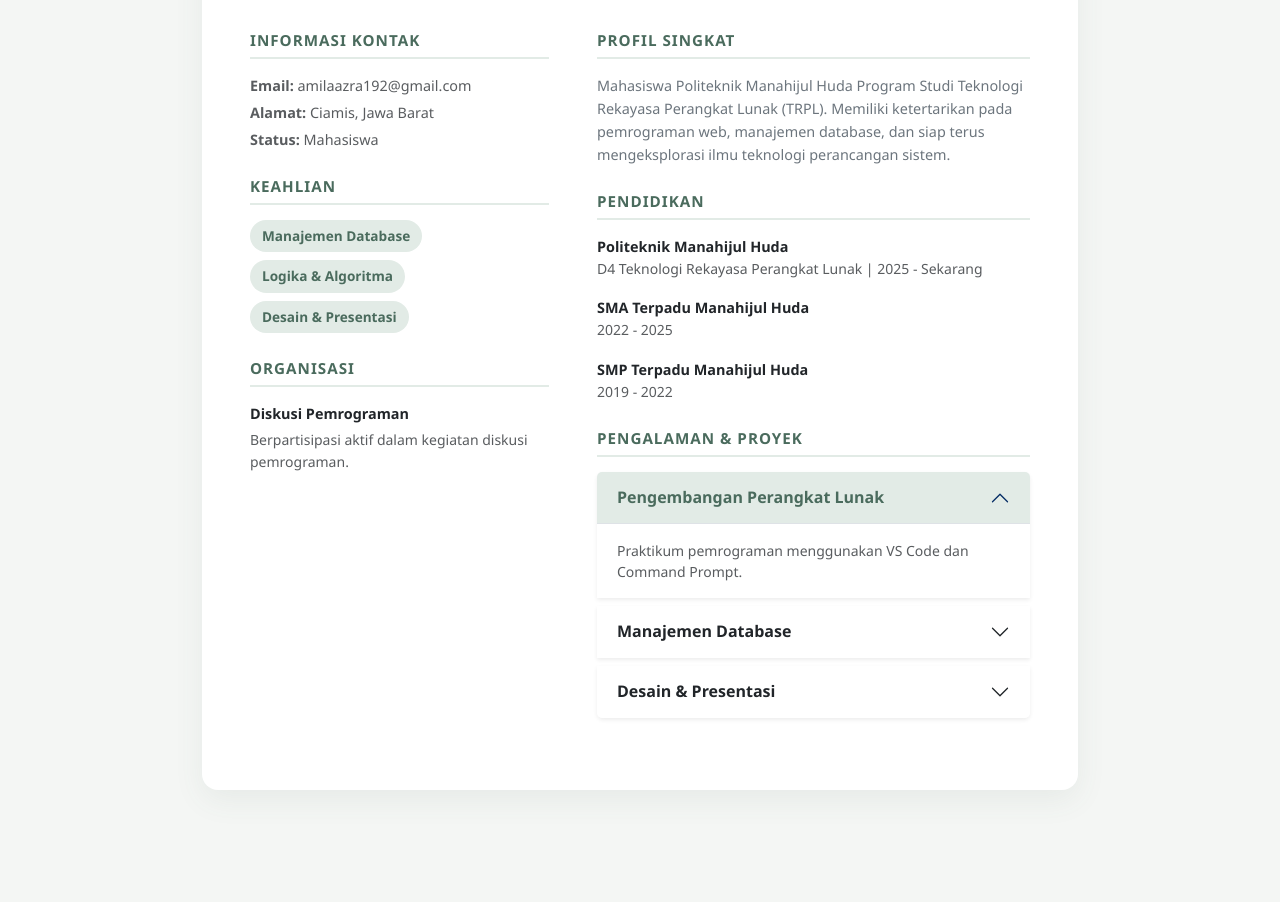
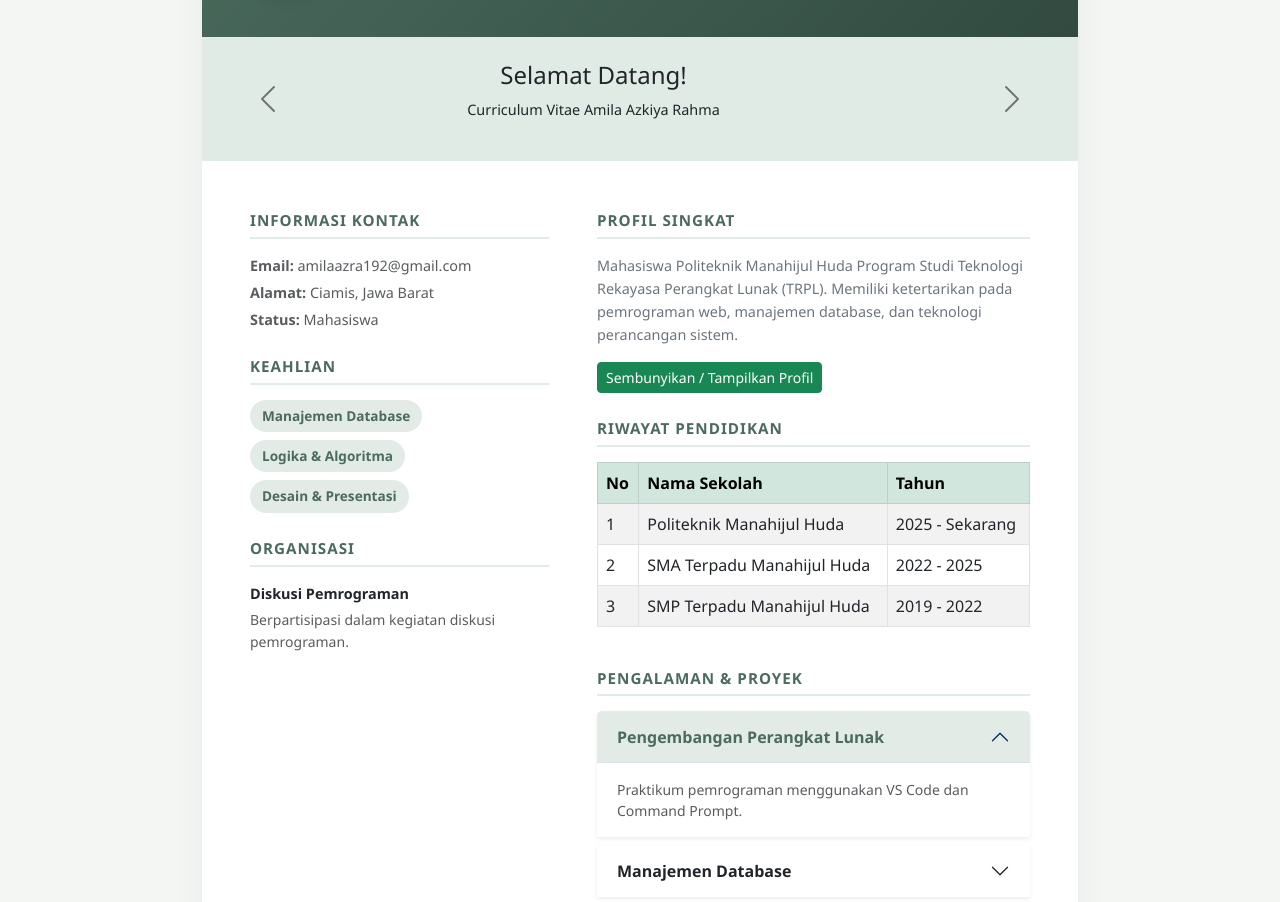
Before and after one commit to azkiyaamila135-crypto/cv-amila-, a plain HTML site: page index.html in a window 1280 px wide. Shown: the part 226-1128 px from the top of the page. Before the commit the page ends 1056 px from the top, so only its background shows below. Drawn offline with nearby package versions, Linux system fonts and the light colour scheme.

Commit message:
Update index.html

```diff
--- a/index.html
+++ b/index.html
@@ -3,138 +3,320 @@
 <head>
     <meta charset="UTF-8">
     <meta name="viewport" content="width=device-width, initial-scale=1.0">
+
     <title>Curriculum Vitae - Amila Azkiya Rahma</title>
-    <!-- 1. Bootstrap CSS CDN -->
+
+    <!-- Bootstrap CSS -->
     <link href="https://cdn.jsdelivr.net/npm/bootstrap@5.3.0/dist/css/bootstrap.min.css" rel="stylesheet">
-    <!-- 2. External CSS File -->
+
+    <!-- External CSS -->
     <link rel="stylesheet" href="style.css">
 </head>
+
 <body>
 
+<!-- NAVIGATION BAR -->
+<nav class="navbar navbar-expand-lg navbar-dark"
+     style="background-color: #3d5b50;">
+
+    <div class="container">
+        <a class="navbar-brand fw-bold" href="#">Amila CV</a>
+
+        <button class="navbar-toggler" type="button"
+            data-bs-toggle="collapse" data-bs-target="#menuCV">
+            <span class="navbar-toggler-icon"></span>
+        </button>
+
+        <div class="collapse navbar-collapse" id="menuCV">
+            <ul class="navbar-nav ms-auto">
+                <li class="nav-item">
+                    <a class="nav-link" href="#profil">Profil</a>
+                </li>
+                <li class="nav-item">
+                    <a class="nav-link" href="#pendidikan">Pendidikan</a>
+                </li>
+                <li class="nav-item">
+                    <a class="nav-link" href="#keahlian">Keahlian</a>
+                </li>
+                <li class="nav-item">
+                    <a class="nav-link" href="#proyek">Proyek</a>
+                </li>
+            </ul>
+        </div>
+    </div>
+</nav>
+
+
 <div class="container cv-wrapper">
-        <!-- Item Bootstrap 1: Card -->
+
     <div class="card cv-card">
 
-            <!-- Header Unik dengan Inisial & Nuansa Sage Green -->
+        <!-- HEADER -->
         <div class="header-section d-flex flex-column flex-md-row align-items-center gap-4 text-center text-md-start">
+
             <div class="profile-badge">AA</div>
+
             <div>
                 <h1 class="h3 fw-bold mb-1">Amila Azkiya Rahma</h1>
-                    <p class="mb-1 text-white-50">Mahasiswa Teknologi Rekayasa Perangkat Lunak</p>
-                    <p class="mb-0 text-white-50 small">Politeknik Manahijul Huda</p>
-                </div>
-            </div>
-
-            <!-- Konten Utama -->
-            <div class="card-body p-4 p-md-5">
-                <!-- Item Bootstrap 2: Grid System (row & col) -->
-                <div class="row">
-
-                    <!-- Kolom Kiri -->
-                    <div class="col-md-5 pe-md-4 border-end-md">
-
-                        <!-- Informasi Kontak -->
-                        <div class="mb-4">
-                            <div class="section-heading">Informasi Kontak</div>
-                            <p class="mb-1 text-muted"><strong>Email:</strong> amilaazra192@gmail.com</p>
-                            <p class="mb-1 text-muted"><strong>Alamat:</strong> Ciamis, Jawa Barat</p>
-                            <p class="mb-1 text-muted"><strong>Status:</strong> Mahasiswa</p>
-                        </div>
-
-                        <!-- Keahlian -->
-                        <div class="mb-4">
-                            <div class="section-heading">Keahlian</div>
-                            <div class="d-flex flex-wrap gap-2">
-                                <span class="custom-badge">Manajemen Database</span>
-                                <span class="custom-badge">Logika & Algoritma</span>
-                                <span class="custom-badge">Desain & Presentasi</span>
-                            </div>
-                        </div>
-
-                        <!-- Organisasi -->
-                        <div class="mb-4">
-                            <div class="section-heading">Organisasi</div>
-                            <p class="fw-bold mb-1">Diskusi Pemrograman</p>
-                            <p class="text-muted small">Berpartisipasi aktif dalam kegiatan diskusi pemrograman.</p>
+                <p class="mb-1 text-white-50">
+                    Mahasiswa Teknologi Rekayasa Perangkat Lunak
+                </p>
+                <p class="mb-0 text-white-50 small">
+                    Politeknik Manahijul Huda
+                </p>
             </div>
 
         </div>
 
-                    <!-- Kolom Kanan -->
-                    <div class="col-md-7 ps-md-4">
 
-                        <!-- Profil Singkat -->
+        <!-- CAROUSEL -->
+        <div id="carouselCV"
+             class="carousel slide carousel-dark"
+             data-bs-ride="carousel">
+
+            <div class="carousel-inner text-center p-4"
+                 style="background-color: #e1ebe5;">
+
+                <div class="carousel-item active">
+                    <h4>Selamat Datang!</h4>
+                    <p>Curriculum Vitae Amila Azkiya Rahma</p>
+                </div>
+
+                <div class="carousel-item">
+                    <h4>Mahasiswa TRPL</h4>
+                    <p>Politeknik Manahijul Huda</p>
+                </div>
+
+                <div class="carousel-item">
+                    <h4>Keahlian Saya</h4>
+                    <p>Database, Logika Algoritma,
+                       dan Desain Presentasi</p>
+                </div>
+
+            </div>
+
+            <button class="carousel-control-prev"
+                type="button" data-bs-target="#carouselCV"
+                data-bs-slide="prev">
+                <span class="carousel-control-prev-icon"></span>
+            </button>
+
+            <button class="carousel-control-next"
+                type="button" data-bs-target="#carouselCV"
+                data-bs-slide="next">
+                <span class="carousel-control-next-icon"></span>
+            </button>
+
+        </div>
+
+
+        <!-- KONTEN UTAMA -->
+        <div class="card-body p-4 p-md-5">
+
+            <div class="row">
+
+                <!-- KOLOM KIRI -->
+                <div class="col-md-5 pe-md-4 border-end-md">
+
+                    <!-- KONTAK -->
                     <div class="mb-4">
-                            <div class="section-heading">Profil Singkat</div>
-                            <p class="text-secondary">
-                                Mahasiswa Politeknik Manahijul Huda Program Studi Teknologi Rekayasa Perangkat Lunak (TRPL). Memiliki ketertarikan pada pemrograman web, manajemen database, dan siap terus mengeksplorasi ilmu teknologi perancangan sistem.
+                        <div class="section-heading">
+                            Informasi Kontak
+                        </div>
+
+                        <p class="mb-1 text-muted">
+                            <strong>Email:</strong> amilaazra192@gmail.com
+                        </p>
+
+                        <p class="mb-1 text-muted">
+                            <strong>Alamat:</strong> Ciamis, Jawa Barat
+                        </p>
+
+                        <p class="mb-1 text-muted">
+                            <strong>Status:</strong> Mahasiswa
                         </p>
                     </div>
 
-                        <!-- Riwayat Pendidikan -->
-                        <div class="mb-4">
-                            <div class="section-heading">Pendidikan</div>
-                            <div class="mb-3">
-                                <p class="fw-bold mb-0">Politeknik Manahijul Huda</p>
-                                <p class="text-muted small mb-0">D4 Teknologi Rekayasa Perangkat Lunak | 2025 - Sekarang</p>
-                            </div>
-                            <div class="mb-3">
-                                <p class="fw-bold mb-0">SMA Terpadu Manahijul Huda</p>
-                                <p class="text-muted small mb-0">2022 - 2025</p>
-                            </div>
-                            <div>
-                                <p class="fw-bold mb-0">SMP Terpadu Manahijul Huda</p>
-                                <p class="text-muted small mb-0">2019 - 2022</p>
+
+                    <!-- KEAHLIAN -->
+                    <div class="mb-4" id="keahlian">
+                        <div class="section-heading">Keahlian</div>
+
+                        <div class="d-flex flex-wrap gap-2">
+                            <span class="custom-badge">
+                                Manajemen Database
+                            </span>
+
+                            <span class="custom-badge">
+                                Logika & Algoritma
+                            </span>
+
+                            <span class="custom-badge">
+                                Desain & Presentasi
+                            </span>
                         </div>
                     </div>
 
-                        <!-- Pengalaman & Proyek (Item Bootstrap 3: Accordion) -->
+
+                    <!-- ORGANISASI -->
                     <div class="mb-4">
-                            <div class="section-heading">Pengalaman & Proyek</div>
+                        <div class="section-heading">Organisasi</div>
+
+                        <p class="fw-bold mb-1">
+                            Diskusi Pemrograman
+                        </p>
+
+                        <p class="text-muted small">
+                            Berpartisipasi dalam kegiatan diskusi pemrograman.
+                        </p>
+                    </div>
+
+                </div>
+
+
+                <!-- KOLOM KANAN -->
+                <div class="col-md-7 ps-md-4">
+
+                    <!-- PROFIL -->
+                    <div class="mb-4" id="profil">
+                        <div class="section-heading">
+                            Profil Singkat
+                        </div>
+
+                        <p class="text-secondary" id="teksProfil">
+                            Mahasiswa Politeknik Manahijul Huda
+                            Program Studi Teknologi Rekayasa Perangkat
+                            Lunak (TRPL). Memiliki ketertarikan pada
+                            pemrograman web, manajemen database,
+                            dan teknologi perancangan sistem.
+                        </p>
+
+                        <button type="button"
+                            id="tombolProfil"
+                            class="btn btn-success btn-sm">
+                            Sembunyikan / Tampilkan Profil
+                        </button>
+                    </div>
+
+
+                    <!-- PENDIDIKAN -->
+                    <div class="mb-4" id="pendidikan">
+
+                        <div class="section-heading">
+                            Riwayat Pendidikan
+                        </div>
+
+                        <div class="table-responsive">
+
+                            <table class="table table-bordered table-striped">
+
+                                <thead class="table-success">
+                                    <tr>
+                                        <th>No</th>
+                                        <th>Nama Sekolah</th>
+                                        <th>Tahun</th>
+                                    </tr>
+                                </thead>
+
+                                <tbody>
+                                    <tr>
+                                        <td>1</td>
+                                        <td>Politeknik Manahijul Huda</td>
+                                        <td>2025 - Sekarang</td>
+                                    </tr>
+
+                                    <tr>
+                                        <td>2</td>
+                                        <td>SMA Terpadu Manahijul Huda</td>
+                                        <td>2022 - 2025</td>
+                                    </tr>
+
+                                    <tr>
+                                        <td>3</td>
+                                        <td>SMP Terpadu Manahijul Huda</td>
+                                        <td>2019 - 2022</td>
+                                    </tr>
+                                </tbody>
+
+                            </table>
+
+                        </div>
+                    </div>
+
+
+                    <!-- PENGALAMAN DAN PROYEK -->
+                    <div class="mb-4" id="proyek">
+
+                        <div class="section-heading">
+                            Pengalaman & Proyek
+                        </div>
+
+                        <!-- ACCORDION / COLLAPSIBLE -->
                         <div class="accordion" id="accordionPengalaman">
 
                             <div class="accordion-item border-0 mb-2 shadow-sm">
-                                    <h2 class="accordion-header" id="headingOne">
-                                        <button class="accordion-button fw-bold" type="button" data-bs-toggle="collapse" data-bs-target="#collapseOne">
+
+                                <h2 class="accordion-header">
+                                    <button class="accordion-button fw-bold"
+                                        type="button"
+                                        data-bs-toggle="collapse"
+                                        data-bs-target="#collapseOne">
                                         Pengembangan Perangkat Lunak
                                     </button>
                                 </h2>
-                                    <div id="collapseOne" class="accordion-collapse collapse show" data-bs-parent="#accordionPengalaman">
+
+                                <div id="collapseOne"
+                                    class="accordion-collapse collapse show"
+                                    data-bs-parent="#accordionPengalaman">
+
                                     <div class="accordion-body text-muted small">
                                         Praktikum pemrograman menggunakan VS Code dan Command Prompt.
-                                        </div>
-                                    </div>
-                                </div>
-
-                                <div class="accordion-item border-0 mb-2 shadow-sm">
-                                    <h2 class="accordion-header" id="headingTwo">
-                                        <button class="accordion-button collapsed fw-bold" type="button" data-bs-toggle="collapse" data-bs-target="#collapseTwo">
-                                            Manajemen Database
-                                        </button>
-                                    </h2>
-                                    <div id="collapseTwo" class="accordion-collapse collapse" data-bs-parent="#accordionPengalaman">
-                                        <div class="accordion-body text-muted small">
-                                            Perancangan dan pengelolaan basis data.
-                                        </div>
-                                    </div>
-                                </div>
-
-                                <div class="accordion-item border-0 shadow-sm">
-                                    <h2 class="accordion-header" id="headingThree">
-                                        <button class="accordion-button collapsed fw-bold" type="button" data-bs-toggle="collapse" data-bs-target="#collapseThree">
-                                            Desain & Presentasi
-                                        </button>
-                                    </h2>
-                                    <div id="collapseThree" class="accordion-collapse collapse" data-bs-parent="#accordionPengalaman">
-                                        <div class="accordion-body text-muted small">
-                                            Pembuatan materi presentasi yang menarik menggunakan PowerPoint (PPT).
-                                        </div>
-                                    </div>
                                     </div>
 
                                 </div>
                             </div>
 
+
+                            <div class="accordion-item border-0 mb-2 shadow-sm">
+
+                                <h2 class="accordion-header">
+                                    <button class="accordion-button collapsed fw-bold"
+                                        type="button"
+                                        data-bs-toggle="collapse"
+                                        data-bs-target="#collapseTwo">
+                                        Manajemen Database
+                                    </button>
+                                </h2>
+
+                                <div id="collapseTwo"
+                                    class="accordion-collapse collapse"
+                                    data-bs-parent="#accordionPengalaman">
+
+                                    <div class="accordion-body text-muted small">
+                                        Perancangan dan pengelolaan basis data.
+                                    </div>
+
+                                </div>
+                            </div>
+
+
+                            <div class="accordion-item border-0 shadow-sm">
+
+                                <h2 class="accordion-header">
+                                    <button class="accordion-button collapsed fw-bold"
+                                        type="button"
+                                        data-bs-toggle="collapse"
+                                        data-bs-target="#collapseThree">
+                                        Desain & Presentasi
+                                    </button>
+                                </h2>
+
+                                <div id="collapseThree"
+                                    class="accordion-collapse collapse"
+                                    data-bs-parent="#accordionPengalaman">
+
+                                    <div class="accordion-body text-muted small">
+                                        Pembuatan materi presentasi menggunakan PowerPoint.
                                     </div>
 
                                 </div>
@@ -143,7 +325,39 @@
                         </div>
                     </div>
 
-    <!-- Bootstrap JS Bundle (Penting agar Accordion bisa di-klik) -->
+                </div>
+            </div>
+        </div>
+
+
+        <!-- FOOTER -->
+        <div class="text-center p-3 text-white"
+             style="background-color: #3d5b50;">
+            <small>© 2026 Amila Azkiya Rahma | Curriculum Vitae</small>
+        </div>
+
+    </div>
+</div>
+
+
+<!-- BOOTSTRAP JAVASCRIPT -->
 <script src="https://cdn.jsdelivr.net/npm/bootstrap@5.3.0/dist/js/bootstrap.bundle.min.js"></script>
+
+<!-- JQUERY -->
+<script src="https://code.jquery.com/jquery-3.7.1.min.js"></script>
+
+<!-- ANIMASI JQUERY FADE -->
+<script>
+$(document).ready(function(){
+
+    $("#tombolProfil").click(function(){
+
+        $("#teksProfil").fadeToggle(500);
+
+    });
+
+});
+</script>
+
 </body>
 </html>
```
Lines whose indentation alone changed are shown as unchanged.
